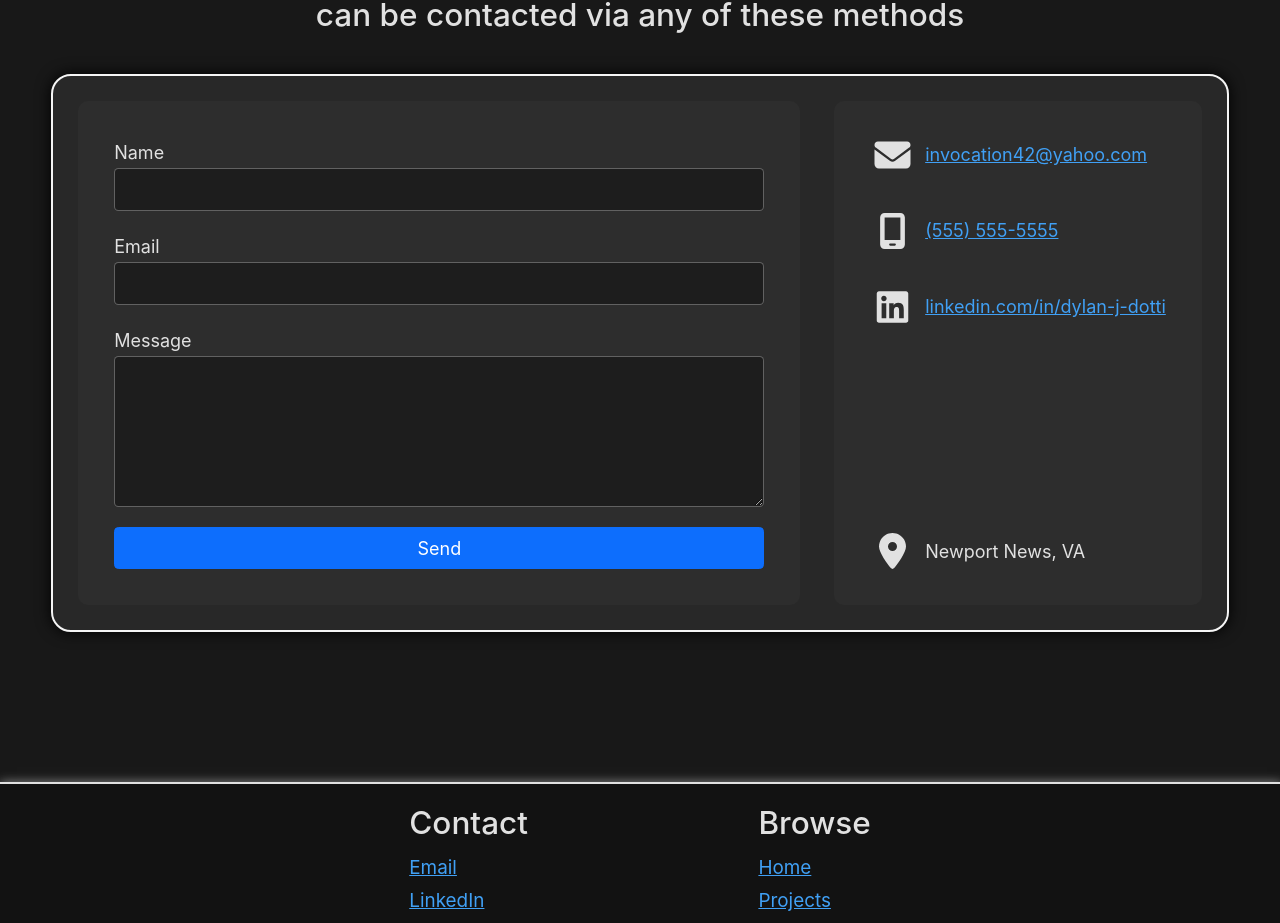
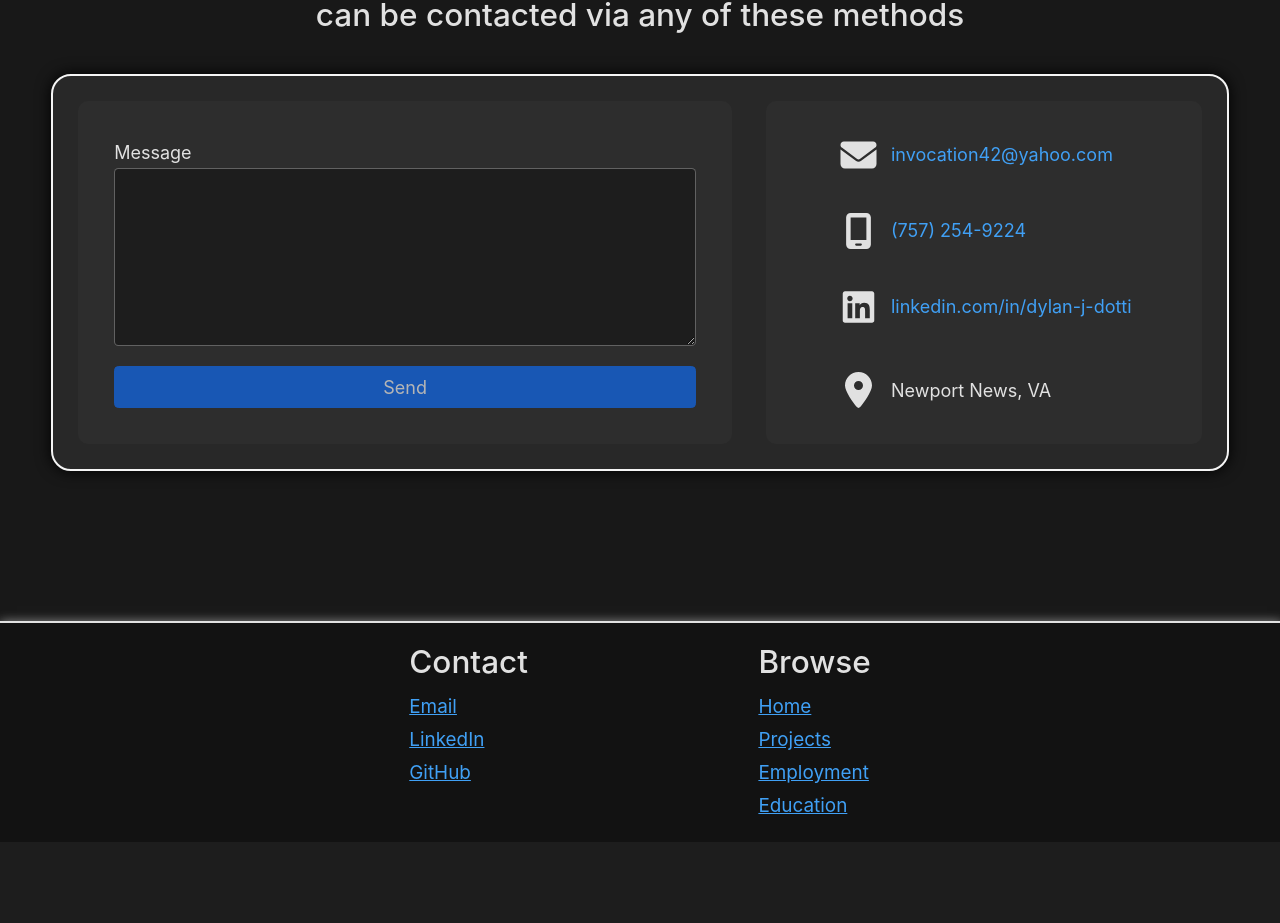
Before and after one commit to Dylan-Dotti/React-Portfolio-Website, a React (Vite) app: page / in a window 1280 px wide. Shown: the part 6574-7497 px from the top of the page. After the commit the page ends 7416 px from the top, so only its background shows below. Built offline with nearby package versions, Linux system fonts and the light colour scheme.

Commit message:
Responsive contact form and modal

```diff
--- a/src/Components/ContactForm/contact-form.scss
+++ b/src/Components/ContactForm/contact-form.scss
@@ -8,12 +8,19 @@
         display: flex;
         flex-direction: column;
         gap: 20px;
+
+        .send-button {
+            display: flex;
+            gap: 0.4rem;
+            justify-content: center;
+            align-items: center;
+        }
     }
 
     .left-column, .right-column {
         background-color: rgba(grey, 0.05);
         border-radius: 10px;
-        padding: 2em;
+        padding: .5em;
     }
 
     .right-column {
@@ -21,7 +28,6 @@
         flex-direction: column;
         align-items: center;
         gap: 40px;
-
     }
 
     .contact-methods {
@@ -37,6 +43,18 @@
             gap: 10px;
             width: fit-content;
 
+            .contact-icon {
+                display: none;
+            }
+
+            .contact-link-text {
+                display: none;
+            }
+
+            &.location {
+                display: none;
+            }
+
             &:last-of-type {
                 margin-top: auto;
             }
@@ -45,7 +63,36 @@
 
     // Media Queries
 
+    @media(min-width: $mobile-l) {
+
+        .left-column, .right-column {
+            padding: 2em;
+        }
+
+        .contact-methods {
+
+            .contact-method {
+
+                .contact-icon {
+                    display: var(--fa-display, inline-block);
+                }
+
+                .contact-link-icon {
+                    display: none;
+                }
+
+                .contact-link-text {
+                    display: inline-block;
+                }
+
+                &.location {
+                    display: flex;
+                }
+            }
+        }
+    }
+
     @media(min-width: $laptop) {
-        grid-template-columns: 1fr auto;
+        grid-template-columns: 3fr 2fr;
     }
 }
--- a/src/Components/ContactForm/index.tsx
+++ b/src/Components/ContactForm/index.tsx
@@ -3,10 +3,17 @@ import './contact-form.scss';
 import { faLinkedin } from '@fortawesome/free-brands-svg-icons';
 import { faCircleNotch, faEnvelope, faLocationDot, faMobileScreen } from '@fortawesome/free-solid-svg-icons';
 import { FontAwesomeIcon } from '@fortawesome/react-fontawesome';
-import { Formik, FormikProps, Field, FormikHelpers } from 'formik';
-import { Form } from 'reactstrap';
-import FieldWithValidationError from '../FormControls/FieldWithValidationError';
+import { Formik, FormikProps, Field, FormikHelpers, Form } from 'formik';
 import emailjs from '@emailjs/browser';
+import classNames from 'classnames';
+import { faCircleCheck, faCircleXmark } from '@fortawesome/free-regular-svg-icons';
+
+enum ContactFormState {
+    Default,
+    Sending,
+    Success,
+    Error,
+}
 
 interface IFormValues {
     name   : string
@@ -20,8 +27,11 @@ interface ContactFormProps {
 
 const ContactForm: React.FC<ContactFormProps> = (props) => {
 
+    const [formState, setFormState] = React.useState(ContactFormState.Default);
+
     const onFormSubmit = async (values: IFormValues, actions: FormikHelpers<IFormValues>) => {
         console.log('Submitting form...', values);
+        setFormState(ContactFormState.Sending);
 
         const emailValues = {
             from_name: values.name,
@@ -33,9 +43,11 @@ const ContactForm: React.FC<ContactFormProps> = (props) => {
             .then((response) => {
                 console.log('SUCCESS!', response.status, response.text);
                 actions.resetForm();
+                setFormState(ContactFormState.Success);
             })
             .catch((err) => {
-                console.log('FAILED...', err);
+                console.error('FAILED...', err);
+                setFormState(ContactFormState.Error);
             })
             .finally(() => {
                 actions.setSubmitting(false);
@@ -48,58 +60,57 @@ const ContactForm: React.FC<ContactFormProps> = (props) => {
         message: '',
     }
 
+    const sendButtonClass = classNames("btn", {
+        "btn-primary": formState === ContactFormState.Default || formState === ContactFormState.Sending,
+        "btn-success": formState === ContactFormState.Success,
+        "btn-danger" : formState === ContactFormState.Error,
+    }, "send-button")
+
     return (
         <div className="contact-form">
             <div className="left-column">
                     <Formik
                         initialValues={initialValues}
                         onSubmit={onFormSubmit}
-                        validateOnBlur
-                        validateOnChange={false}
+                        validateOnMount
                     >
                         {(formikProps: FormikProps<IFormValues>) => (
                             <Form>
                                 <div className="form-group">
-                                    <label htmlFor="name">Name</label>
+                                    <label htmlFor="message">Message</label>
                                     <Field
-                                        type="text"
-                                        name="name"
-                                        id="name"
-                                        className="form-control form-control-dark"
-                                        spellCheck={false}
-                                        autoComplete="off"
-                                    />
-                                </div>
-                                <div className="form-group">
-                                    <label htmlFor="email">Email</label>
-                                    <Field
-                                        type="email"
-                                        name="email"
-                                        id="email"
-                                        className="form-control form-control-dark"
-                                        spellCheck={false}
-                                        autoComplete="off"
-                                    />
-                                </div>
-                                <div className="form-group">
-                                    <label htmlFor="message">Message</label>
-                                    <FieldWithValidationError
                                         component="textarea"
                                         name="message"
                                         id="message"
                                         className="form-control form-control-dark message-area"
                                         spellCheck={false}
                                         autoComplete="off"
-                                        rows={5}
+                                        rows={6}
                                         validate={validateStringRequired}
-                                        errorMessage={formikProps.errors.message}
                                     />
                                 </div>
-                                <button type="submit" className="btn btn-primary" disabled={formikProps.isSubmitting}>
-                                    {formikProps.isSubmitting && (
-                                        <FontAwesomeIcon icon={faCircleNotch} spin />
+                                <button type="submit" className={sendButtonClass} disabled={formState !== ContactFormState.Default || !formikProps.isValid}>
+                                    {formState === ContactFormState.Default && (
+                                        <span>Send</span>
                                     )}
-                                    Send
+                                    {formState === ContactFormState.Sending && (
+                                        <>
+                                            <FontAwesomeIcon icon={faCircleNotch} fixedWidth spin />
+                                            <span>Sending...</span>
+                                        </>
+                                    )}
+                                    {formState === ContactFormState.Success && (
+                                        <>
+                                            <FontAwesomeIcon icon={faCircleCheck} fixedWidth />
+                                            <span>Sent, thanks!</span>
+                                        </>
+                                    )}
+                                    {formState === ContactFormState.Error && (
+                                        <>
+                                            <FontAwesomeIcon icon={faCircleXmark} fixedWidth />
+                                            <span>Mail service error</span>
+                                        </>
+                                    )}
                                 </button>
                             </Form>
                         )}
@@ -109,18 +120,27 @@ const ContactForm: React.FC<ContactFormProps> = (props) => {
 
                     <div className="contact-methods">
                         <div className="contact-method">
-                            <FontAwesomeIcon icon={faEnvelope} size="2x" fixedWidth/>
-                            <a href="mailto:invocation42@yahoo.com">invocation42@yahoo.com</a>
+                            <FontAwesomeIcon icon={faEnvelope} size="2x" fixedWidth className="contact-icon" />
+                            <a href="mailto:invocation42@yahoo.com">
+                                <FontAwesomeIcon icon={faEnvelope} size="2x" fixedWidth className="contact-link-icon" />
+                                <span className="contact-link-text">invocation42@yahoo.com</span>
+                            </a>
                         </div>
                         <div className="contact-method">
-                            <FontAwesomeIcon icon={faMobileScreen} size="2x" fixedWidth />
-                            <a href="tel:1-555-555-5555">(555) 555-5555</a>
+                            <FontAwesomeIcon icon={faMobileScreen} size="2x" fixedWidth className="contact-icon" />
+                            <a href="tel:1-757-254-9224">
+                                <FontAwesomeIcon icon={faMobileScreen} size="2x" fixedWidth className="contact-link-icon" />
+                                <span className="contact-link-text">(757) 254-9224</span>
+                            </a>
                         </div>
                         <div className="contact-method">
-                            <FontAwesomeIcon icon={faLinkedin} size="2x" fixedWidth/>
-                            <a href="https://www.linkedin.com/in/dylan-j-dotti/" target="_blank" rel="noopener noreferrer">linkedin.com/in/dylan-j-dotti</a>
+                            <FontAwesomeIcon icon={faLinkedin} size="2x" fixedWidth className="contact-icon"/>
+                            <a href="https://www.linkedin.com/in/dylan-j-dotti/" target="_blank" rel="noopener noreferrer">
+                                <FontAwesomeIcon icon={faLinkedin} size="2x" fixedWidth className="contact-link-icon" />
+                                <span className="contact-link-text">linkedin.com/in/dylan-j-dotti</span>
+                            </a>
                         </div>
-                        <div className="contact-method">
+                        <div className="contact-method location">
                             <FontAwesomeIcon icon={faLocationDot} size="2x" fixedWidth/>
                             Newport News, VA
                         </div>
--- a/src/Components/ContactModal/index.tsx
+++ b/src/Components/ContactModal/index.tsx
@@ -1,19 +1,9 @@
 import * as React from 'react';
 import './contact-modal.scss';
 import { Modal, ModalHeader, ModalBody } from 'reactstrap';
-import { Field, Form, Formik } from 'formik';
-import { FormikHelpers, FormikProps } from 'formik/dist/types';
-import emailjs from '@emailjs/browser';
 import { FontAwesomeIcon } from '@fortawesome/react-fontawesome';
-import { faCircleNotch, faEnvelope, faMobileScreen, faTimes } from '@fortawesome/free-solid-svg-icons';
-import FieldWithValidationError from '../FormControls/FieldWithValidationError';
-import { faLinkedin } from '@fortawesome/free-brands-svg-icons';
-
-interface IFormValues {
-    name   : string
-    email  : string
-    message: string
-}
+import { faTimes } from '@fortawesome/free-solid-svg-icons';
+import ContactForm from '../ContactForm';
 
 interface IContactModalProps {
     isOpen: boolean
@@ -21,12 +11,6 @@ interface IContactModalProps {
 }
 
 const ContactModal: React.FC<IContactModalProps> = (props) => {
-
-    const initialValues: IFormValues = {
-        name   : '',
-        email  : '',
-        message: '',
-    }
 
     return (
         <Modal
@@ -46,112 +30,10 @@ const ContactModal: React.FC<IContactModalProps> = (props) => {
                 </button>
             </ModalHeader>
             <ModalBody>
-                <div className="left-column">
-                    <Formik
-                        initialValues={initialValues}
-                        onSubmit={onFormSubmit}
-                        validateOnBlur
-                        validateOnChange={false}
-                    >
-                        {(formikProps: FormikProps<IFormValues>) => (
-                            <Form>
-                                <div className="form-group">
-                                    <label htmlFor="name">Name</label>
-                                    <Field
-                                        type="text"
-                                        name="name"
-                                        id="name"
-                                        className="form-control form-control-dark"
-                                        spellCheck={false}
-                                        autoComplete="off"
-                                    />
-                                </div>
-                                <div className="form-group">
-                                    <label htmlFor="email">Email</label>
-                                    <Field
-                                        type="email"
-                                        name="email"
-                                        id="email"
-                                        className="form-control form-control-dark"
-                                        spellCheck={false}
-                                        autoComplete="off"
-                                    />
-                                </div>
-                                <div className="form-group">
-                                    <label htmlFor="message">Message</label>
-                                    <FieldWithValidationError
-                                        component="textarea"
-                                        name="message"
-                                        id="message"
-                                        className="form-control form-control-dark message-area"
-                                        spellCheck={false}
-                                        autoComplete="off"
-                                        rows={5}
-                                        validate={validateStringRequired}
-                                        errorMessage={formikProps.errors.message}
-                                    />
-                                </div>
-                                <button type="submit" className="btn btn-primary" disabled={formikProps.isSubmitting}>
-                                    {formikProps.isSubmitting && (
-                                        <FontAwesomeIcon icon={faCircleNotch} spin />
-                                    )}
-                                    Send
-                                </button>
-                            </Form>
-                        )}
-                    </Formik>
-                </div>
-                <div className="right-column">
-                    <h5 className="text-center">
-                        I can also be reached via the following methods:
-                    </h5>
-
-                    <div className="contact-methods">
-                        <div className="contact-method">
-                            <FontAwesomeIcon icon={faEnvelope} size="2x" fixedWidth/>
-                            <a href="mailto:invocation42@yahoo.com">invocation42@yahoo.com</a>
-                        </div>
-                        <div className="contact-method">
-                            <FontAwesomeIcon icon={faMobileScreen} size="2x" fixedWidth />
-                            <a href="tel:1-555-555-5555">(555) 555-5555</a>
-                        </div>
-                        <div className="contact-method">
-                            <FontAwesomeIcon icon={faLinkedin} size="2x" fixedWidth/>
-                            <a href="https://www.linkedin.com/in/dylan-j-dotti/" target="_blank" rel="noopener noreferrer">linkedin.com/in/dylan-j-dotti</a>
-                        </div>
-                    </div>
-                </div>
+                <ContactForm />
             </ModalBody>
         </Modal>
     );
 }
 
-const onFormSubmit = async (values: IFormValues, actions: FormikHelpers<IFormValues>) => {
-    console.log('Submitting form...', values);
-
-    const emailValues = {
-        from_name: values.name,
-        from_email: values.email,
-        message: values.message,
-    };
-
-    await emailjs.send('service_bn08o8i', 'template_81orv0o', emailValues, 'eRk-nAQezBsPZR03T')
-        .then((response) => {
-            console.log('SUCCESS!', response.status, response.text);
-            actions.resetForm();
-        })
-        .catch((err) => {
-            console.log('FAILED...', err);
-        })
-        .finally(() => {
-            actions.setSubmitting(false);
-        });
-}
-
-const validateStringRequired = (value: string) => {
-    if (!value || value.length === 0) {
-        return 'Required';
-    }
-}
-
 export default ContactModal;
```
Also changed, not shown: src/Components/About/about.scss (+10 -0 lines), src/Components/ContactModal/contact-modal.scss (+0 -56 lines).
